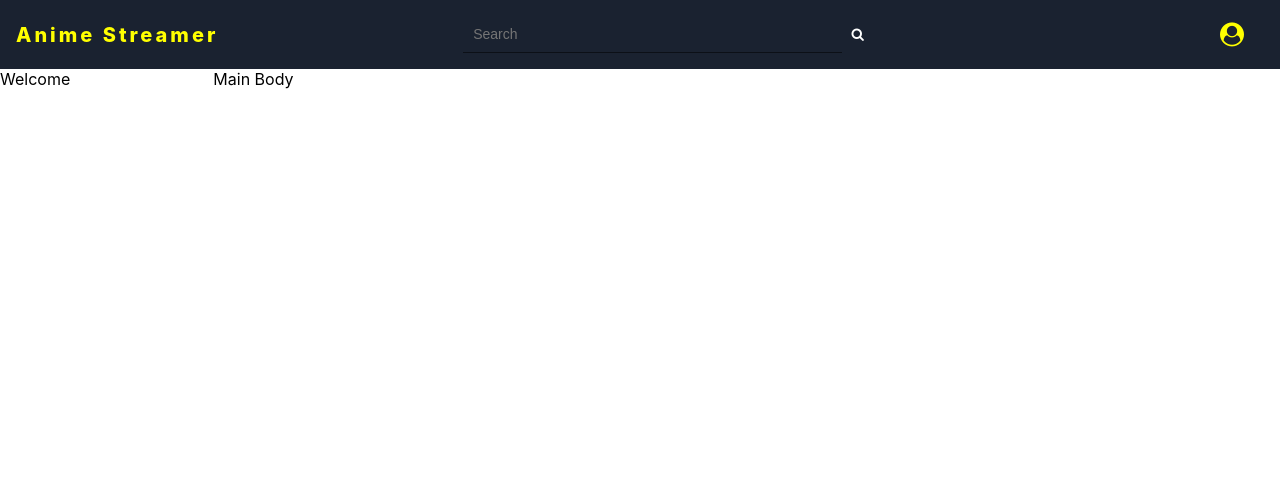
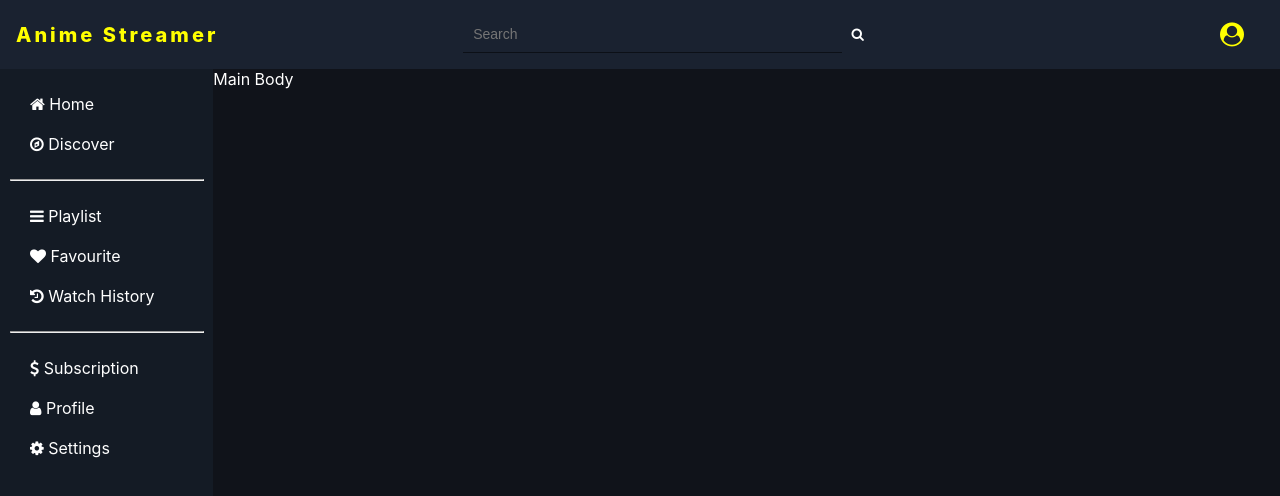
Before and after one commit to PlabanKr/Anime-Streaming-Webapp, a React (Create React App) app: page / in a window 1280 px wide. Shown: the top 496 px of the page. Built offline with nearby package versions, Linux system fonts and the light colour scheme.

Commit message:
Add basic design of side menu and color

```diff
--- a/src/components/MainBody.js
+++ b/src/components/MainBody.js
@@ -1,5 +1,7 @@
+import "../styles/MainBody.css";
+
 const MainBody = () => {
-  return <div>Main Body</div>;
+  return <div className="main-body">Main Body</div>;
 };
 
 export default MainBody;
--- a/src/components/SideMenu.js
+++ b/src/components/SideMenu.js
@@ -1,5 +1,42 @@
+import "../styles/SideMenu.css";
+
 const SideMenu = () => {
-  return <div>Welcome</div>;
+  return (
+    <div className="side-menu">
+      <div className="side-menu-option-groups">
+        <a className="side-menu-option">
+          <i className="fa fa-home"></i> Home
+        </a>
+        <a className="side-menu-option">
+          <i className="fa fa-compass"></i> Discover
+        </a>
+      </div>
+      <hr />
+      <div className="side-menu-option-groups">
+        <a className="side-menu-option">
+          <i className="fa fa-bars"></i> Playlist
+        </a>
+        <a className="side-menu-option">
+          <i className="fa fa-heart"></i> Favourite
+        </a>
+        <a className="side-menu-option">
+          <i className="fa fa-history"></i> Watch History
+        </a>
+      </div>
+      <hr />
+      <div className="side-menu-option-groups">
+        <a className="side-menu-option">
+          <i className="fa fa-usd"></i> Subscription
+        </a>
+        <a className="side-menu-option">
+          <i className="fa fa-user"></i> Profile
+        </a>
+        <a className="side-menu-option">
+          <i className="fa fa-cog"></i> Settings
+        </a>
+      </div>
+    </div>
+  );
 };
 
 export default SideMenu;
--- /dev/null
+++ b/src/styles/MainBody.css
@@ -0,0 +1,6 @@
+.main-body {
+  height: 100%;
+  width: 100%;
+  background-color: #10131a;
+  color: white;
+}
--- /dev/null
+++ b/src/styles/SideMenu.css
@@ -0,0 +1,27 @@
+.side-menu {
+  height: 100%;
+  width: 100%;
+  background-color: #141b25;
+  color: white;
+}
+
+.side-menu-option-groups {
+  display: flex;
+  flex-direction: column;
+  padding: 5px 10px;
+  margin: 10px;
+}
+
+.side-menu-option {
+  cursor: pointer;
+  margin: 10px;
+}
+
+.side-menu-option:hover {
+  color: #ffff00;
+}
+
+hr {
+  width: 90%;
+  color: gray;
+}
```
